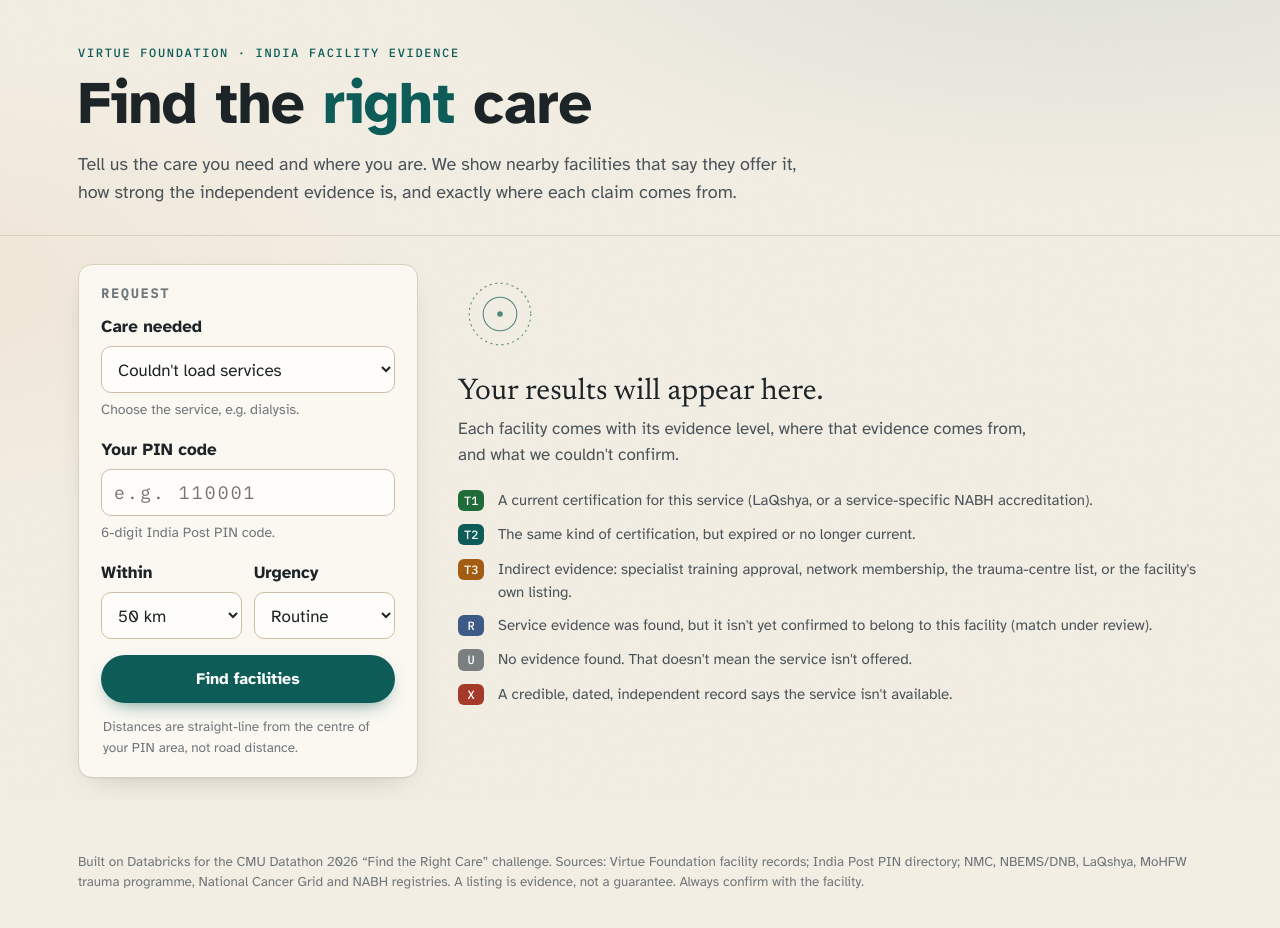
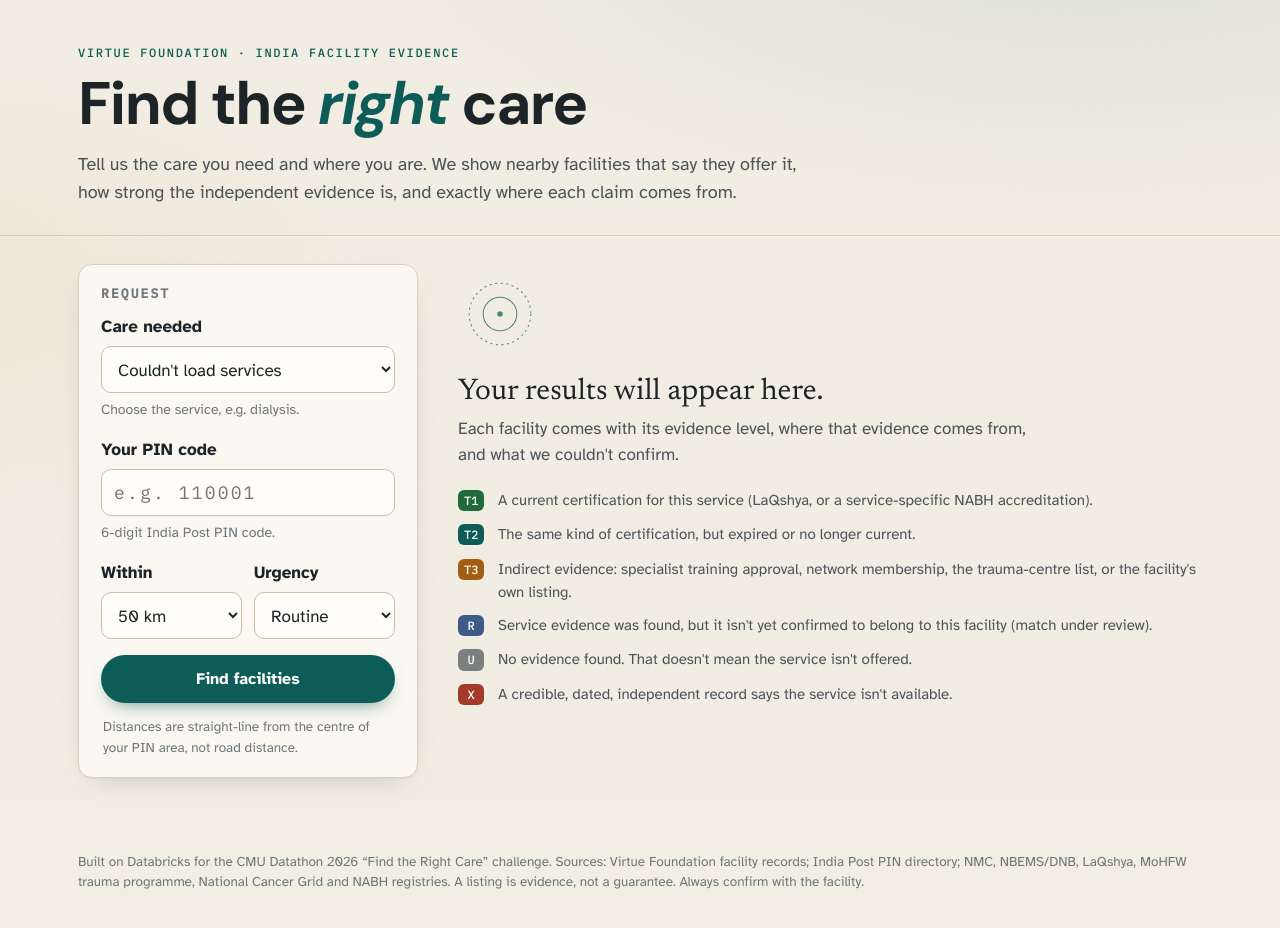
Before and after one commit to sophia-m-kliatchko/CMU_Datathon_26, a plain HTML site: page app/static/index.html in a window 1280 px wide. Drawn offline with Linux system fonts and the light colour scheme; no server answers.

Commit message:
App title: DM Sans with true italic; redeployed
Co-Authored-By: Claude Opus 5.5 <noreply@anthropic.com>

```diff
--- a/app/static/index.html
+++ b/app/static/index.html
@@ -7,7 +7,7 @@
   <meta name="description" content="Find healthcare facilities in India for a specific service, with cited evidence and honest uncertainty.">
   <link rel="preconnect" href="https://fonts.googleapis.com">
   <link rel="preconnect" href="https://fonts.gstatic.com" crossorigin>
-  <link href="https://fonts.googleapis.com/css2?family=Atkinson+Hyperlegible:ital,wght@0,400;0,700;1,400&family=IBM+Plex+Mono:wght@400;500&family=Newsreader:ital,opsz,wght@0,6..72,400;0,6..72,600;1,6..72,400;1,6..72,600&display=swap" rel="stylesheet">
+  <link href="https://fonts.googleapis.com/css2?family=DM+Sans:ital,opsz,wght@0,9..40,700;1,9..40,700&family=Atkinson+Hyperlegible:ital,wght@0,400;0,700;1,400&family=IBM+Plex+Mono:wght@400;500&family=Newsreader:ital,opsz,wght@0,6..72,400;0,6..72,600;1,6..72,400;1,6..72,600&display=swap" rel="stylesheet">
   <link rel="stylesheet" href="/static/styles.css">
 </head>
 <body>
--- a/app/static/styles.css
+++ b/app/static/styles.css
@@ -61,9 +61,9 @@ body::before {
   margin: 0 0 10px; font: 500 12px/1.5 var(--mono); letter-spacing: .14em; text-transform: uppercase; color: var(--accent);
 }
 h1 {
-  margin: 0; font: 700 clamp(36px, 5.4vw, 60px)/1.05 var(--body); letter-spacing: -.01em;
+  margin: 0; font: 700 clamp(36px, 5.4vw, 60px)/1.05 "DM Sans", var(--body); letter-spacing: -.025em;
 }
-h1 em { font-style: normal; color: var(--accent); }
+h1 em { font-style: italic; color: var(--accent); }
 .lede { max-width: 62ch; margin: 16px 0 0; color: var(--ink-2); font-size: 18px; }
 
 .provisional {
```
Also changed, not shown: 1 other file.
